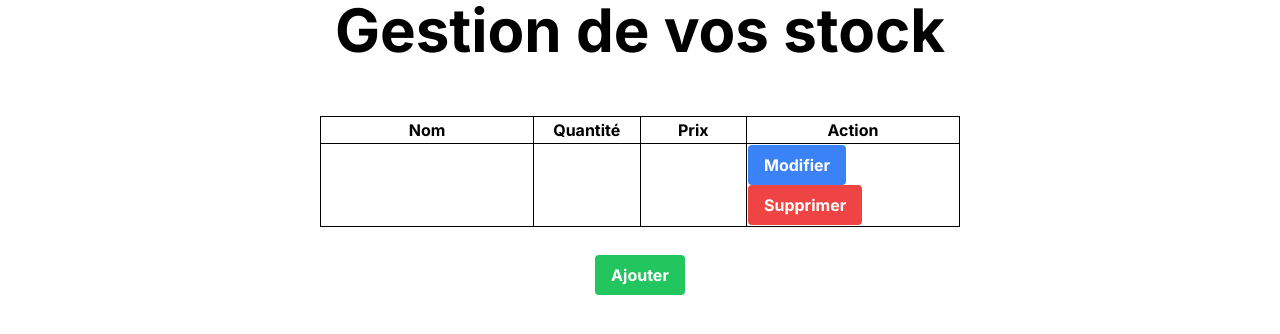
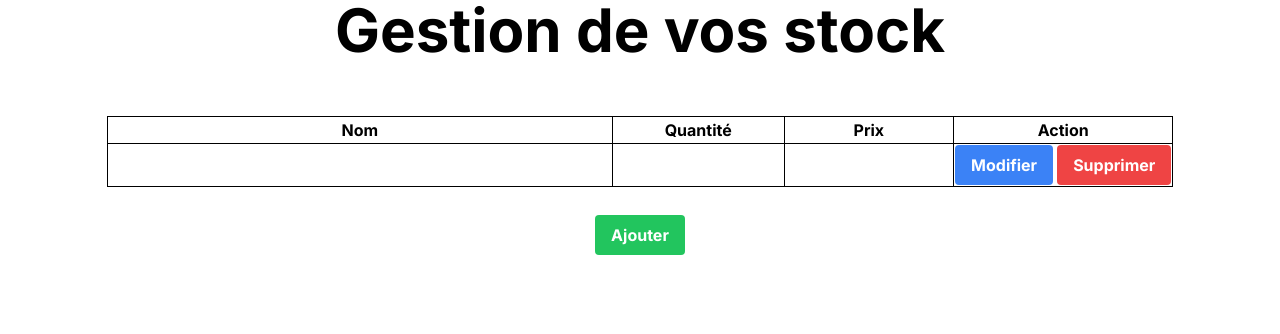
Before and after one commit to SokouPM/lazyapp, a Next.js app: page / in a window 1280 px wide. Shown: the top 334 px of the page. Built offline with nearby package versions, Linux system fonts and the light colour scheme.

Commit message:
modify page

```diff
--- a/src/app/page.jsx
+++ b/src/app/page.jsx
@@ -2,13 +2,13 @@ export default function Home() {
   return (
     <main>
       <h1 className="text-6xl font-bold text-center mb-14">Gestion de vos stock</h1>
-      <table className="w-1/2 mx-auto mb-7">
+      <table className="w-5/6 mx-auto mb-7">
         <thead>
           <tr>
-            <th className="border border-black w-2/6">Nom</th>
+            <th className="border border-black w-3/6">Nom</th>
             <th className="border border-black w-1/6">Quantité</th>
             <th className="border border-black w-1/6">Prix</th>
-            <th className="border border-black w-2/6">Action</th>
+            <th className="border border-black">Action</th>
           </tr>
         </thead>
         <tbody>
@@ -17,8 +17,10 @@ export default function Home() {
             <td className="border border-black"></td>
             <td className="border border-black"></td>
             <td className="border border-black">
-              <button className="bg-blue-500 hover:bg-blue-700 text-white font-bold py-2 px-4 rounded">Modifier</button>
-              <button className="bg-red-500 hover:bg-red-700 text-white font-bold py-2 px-4 rounded">Supprimer</button>
+              <span className="w-max flex">
+                <button className="bg-blue-500 hover:bg-blue-700 text-white font-bold py-2 px-4 rounded mr-1">Modifier</button>
+                <button className="bg-red-500 hover:bg-red-700 text-white font-bold py-2 px-4 rounded">Supprimer</button>
+              </span>
             </td>
           </tr>
         </tbody>
```
